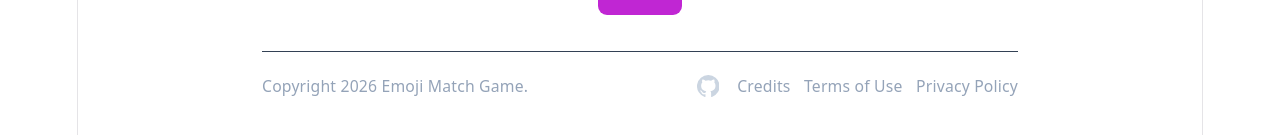
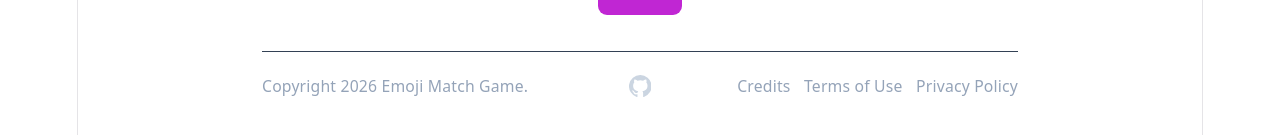
Before and after one commit to allie500/emoji-match-game, a React (Vite) app: page / in a window 1280 px wide. Shown: the part 1047-1182 px from the top of the page. Built offline with nearby package versions, Linux system fonts and the light colour scheme.

Commit message:
Center Github logo, add real repo link, update credits

```diff
--- a/src/components/Footer.tsx
+++ b/src/components/Footer.tsx
@@ -3,12 +3,12 @@ import InfoModal from "./InfoModal";
 
 type ModalKey = "credits" | "terms" | "privacy";
 
-const GITHUB_REPO_URL = "https://github.com/example/emoji-match-game";
+const GITHUB_REPO_URL = "https://github.com/allie500/emoji-match-game";
 
 const MODAL_CONTENT: Record<ModalKey, { title: string; body: string }> = {
   credits: {
     title: "Credits",
-    body: "Emoji Match Game is built with React, TypeScript, and open source tools.",
+    body: "Emoji Match Game is built with React, TypeScript, and open source tools. Sound effects downloaded from Pixabay.",
   },
   terms: {
     title: "Terms of Use",
@@ -27,16 +27,15 @@ export default function Footer() {
   return (
     <>
       <footer className="mt-8 w-full max-w-2xl border-t border-slate-700 pt-4">
-        <div className="flex flex-col items-center gap-3 text-center text-sm text-slate-400 sm:flex-row sm:justify-between sm:text-left">
-          <p>Copyright {year} Emoji Match Game.</p>
-          <div className="flex items-center gap-3">
+        <div className="grid gap-3 text-center text-sm text-slate-400 sm:grid-cols-[1fr_auto_1fr] sm:items-center">
+          <p className="sm:text-left">Copyright {year} Emoji Match Game.</p>
           <a
             href={GITHUB_REPO_URL}
             target="_blank"
             rel="noreferrer"
             title="This project is open source. View the code on Github."
             aria-label="View source on Github"
-              className="rounded-md p-1 text-slate-300 hover:bg-slate-800 hover:text-white"
+            className="mx-auto rounded-md p-1 text-slate-300 hover:bg-slate-800 hover:text-white"
           >
             <svg
               xmlns="http://www.w3.org/2000/svg"
@@ -47,6 +46,7 @@ export default function Footer() {
               <path d="M12 0a12 12 0 0 0-3.79 23.39c.6.11.82-.26.82-.58v-2.26c-3.34.73-4.04-1.42-4.04-1.42a3.2 3.2 0 0 0-1.33-1.77c-1.09-.74.08-.72.08-.72a2.52 2.52 0 0 1 1.84 1.23 2.58 2.58 0 0 0 3.53 1 2.58 2.58 0 0 1 .77-1.63c-2.67-.31-5.47-1.35-5.47-6a4.7 4.7 0 0 1 1.24-3.24 4.37 4.37 0 0 1 .12-3.19s1-.33 3.3 1.24a11.37 11.37 0 0 1 6 0c2.28-1.57 3.3-1.24 3.3-1.24a4.37 4.37 0 0 1 .12 3.19 4.69 4.69 0 0 1 1.24 3.24c0 4.66-2.8 5.68-5.48 6a2.88 2.88 0 0 1 .82 2.24v3.32c0 .32.22.69.83.58A12 12 0 0 0 12 0Z" />
             </svg>
           </a>
+          <div className="flex items-center justify-center gap-3 sm:justify-end">
             <button
               type="button"
               className="hover:text-slate-200"
```
Lines whose indentation alone changed are shown as unchanged.
